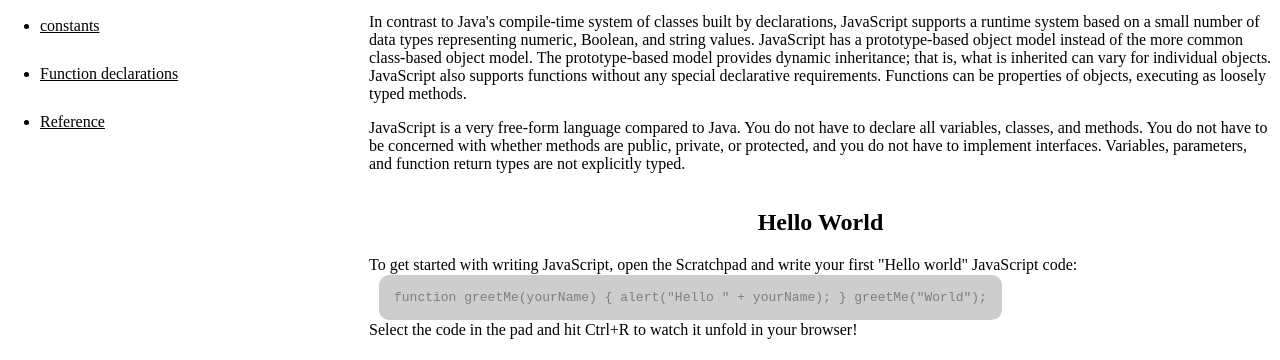
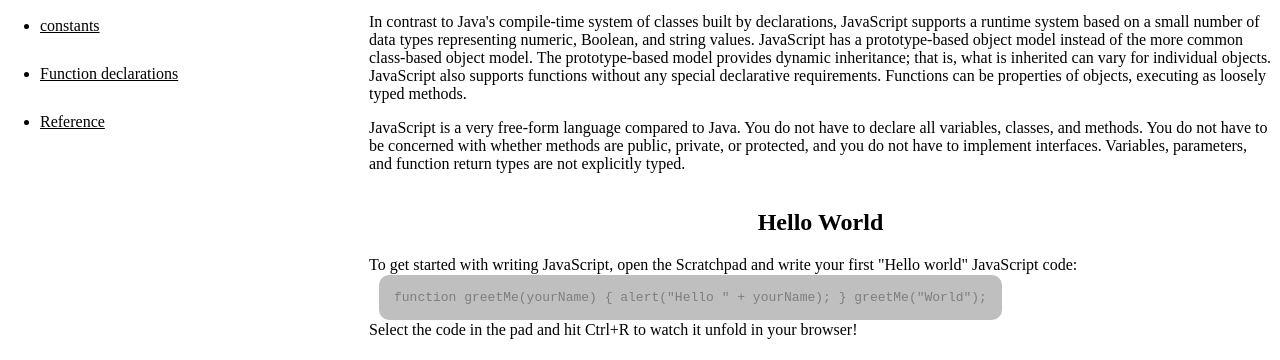
Before and after one commit to temchelsy/technical-documentation2, a plain HTML site: page index.html in a window 1280 px wide. Shown: the part 592-952 px from the top of the page. Drawn offline with Linux system fonts and the light colour scheme.

Commit message:
modified content

```diff
--- a/assets/styles/style.css
+++ b/assets/styles/style.css
@@ -43,7 +43,7 @@ h1 {
 }
 
 code {
-  background-color: rgb(159, 157, 157);
+  background-color: grey;
   padding: 15px;
   border-radius: 10px;
   opacity: 0.5;
```
